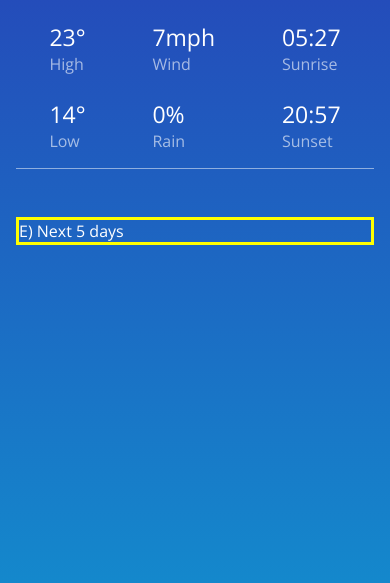
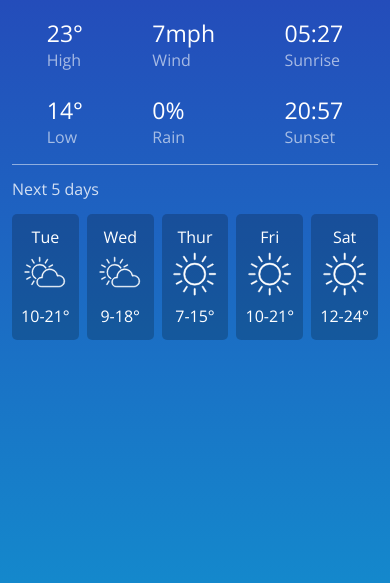
Before and after one commit to JonUK/responsive-web-weather-app, a plain HTML site: page index.html in a window 390 px wide. Shown: the part 261-844 px from the top of the page. Drawn offline with nearby package versions, Linux system fonts and the light colour scheme.

Commit message:
Next 5 days section mobile phone support

```diff
--- a/index.html
+++ b/index.html
@@ -92,7 +92,36 @@
 
 
   <div class="next-5-days">
-    E) Next 5 days
+    <h2 class="next-5-days__heading">Next 5 days</h2>
+    <div class="next-5-days__container">
+      <div class="next-5-days__item">
+        <div>Tue</div>
+        <img src="icons/mostly-sunny.svg" class="next-5-days__icon" alt="Mostly sunny">
+        <div>10-21&deg;</div>
+      </div>
+      <div class="next-5-days__item">
+        <div>Wed</div>
+        <img src="icons/mostly-sunny.svg" class="next-5-days__icon" alt="Mostly sunny">
+        <div>9-18&deg;</div>
+      </div>
+      <div class="next-5-days__item">
+        <div>Thur</div>
+        <img src="icons/sunny.svg" class="next-5-days__icon" alt="Sunny">
+        <div>7-15&deg;</div>
+      </div>
+      <div class="next-5-days__item">
+        <div>Fri</div>
+        <img src="icons/sunny.svg" class="next-5-days__icon" alt="Sunny">
+        <div>10-21&deg;</div>
+      </div>
+      <div class="next-5-days__item">
+        <div>Sat</div>
+        <img src="icons/sunny.svg" class="next-5-days__icon" alt="Sunny">
+        <div>12-24&deg;</div>
+      </div>
+    </div>
+
+
   </div>
 
 </main>
--- a/site.css
+++ b/site.css
@@ -5,7 +5,7 @@
 }
 
 body {
-  margin: 16px;
+  margin: 12px;
   font-size: 100%;
   font-family: 'Open Sans', sans-serif;
   color: white;
@@ -13,6 +13,12 @@ body {
   background: linear-gradient(to bottom, rgb(43,50,178) 0%, rgb(20,136,204) 100%);
   background-repeat: no-repeat;
   background-attachment: fixed;
+}
+
+@media screen and (min-width: 768px) {
+  body {
+    margin: 20px;
+  }
 }
 
 .main-container {
@@ -73,7 +79,6 @@ body {
 .current-stats {
   display: flex;
   justify-content: space-around;
-  margin-bottom: 1em;
   padding-bottom: 1em;
   width: 100%;
   border-top: 1px solid rgba(255,255,255,0.5);
@@ -82,6 +87,7 @@ body {
 
 @media screen and (min-width: 768px) {
   .current-stats {
+    margin-bottom: 1em;
     padding-bottom: 0;
     border-top: none;
     border-bottom: none;
@@ -121,10 +127,18 @@ body {
   justify-content: space-between;
 }
 
-.weather-by-hour__heading {
+.weather-by-hour__heading,
+.next-5-days__heading {
   color: rgba(255,255,255,0.8);
-  font-size: 1.125em;
+  font-size: 1em;
   font-weight: normal;
+}
+
+@media screen and (min-width: 768px) {
+  .weather-by-hour__heading,
+  .next-5-days__heading {
+    font-size: 1.125em;
+  }
 }
 
 .weather-by-hour__item {
@@ -147,7 +161,41 @@ body {
 }
 
 .next-5-days {
-  margin-top: 2em;
   width: 100%;
-  border: 3px solid yellow;
 }
+
+@media screen and (min-width: 768px) {
+  .next-5-days {
+    margin-top: 2.5em;
+  }
+}
+
+.next-5-days__container {
+  display: flex;
+  justify-content: space-between;
+}
+
+.next-5-days__item {
+  padding: 0.8em 0;
+  width: 18.25%;
+  border-radius: 5px;
+  background-color: rgba(0,0,0,0.20);
+  text-align: center;
+}
+
+@media screen and (min-width: 600px){
+  .next-5-days__item {
+    font-size: 1.125em;
+  }
+}
+
+@media screen and (min-width: 700px){
+  .next-5-days__item {
+    width: 6.88em;
+  }
+}
+
+.next-5-days__icon {
+  margin: 0.25em 0;
+  width: 2.75em;
+}
```
